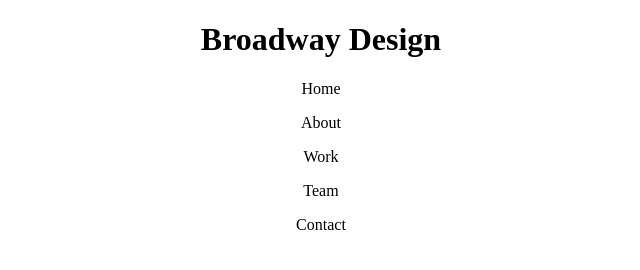
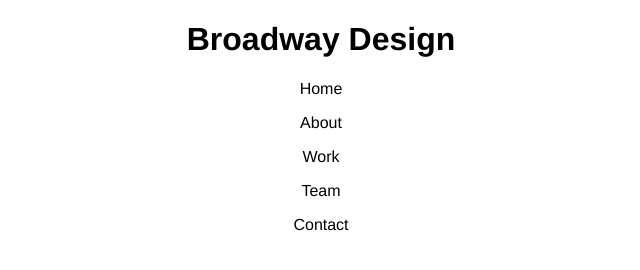
Before and after one commit to lcshzrd/broadway, a plain HTML site: page index.html in a window 1280 px wide. Shown: the whole page, without its empty margins (319-959 px from the left). Drawn offline with Linux system fonts and the light colour scheme.

Commit message:
fixed css link

```diff
--- a/index.html
+++ b/index.html
@@ -2,9 +2,10 @@
 <html>
   <head>
     <title>Broadway Design</title>
-    <link href="resources/style.css" type="text/css" rel="stylesheet">
+      <link href="resources/style.css" type="text/css" rel="stylesheet">
   </head>
   <body>
+    <div>
     <center>
       <h1>Broadway Design</h1>
       <p>Home</p>
@@ -12,6 +13,7 @@
       <p>Work</p>
       <p>Team</p>
       <p>Contact</p>
+    </div>
     </center>
   </body>
 </html>
--- a/resources/style.css
+++ b/resources/style.css
@@ -0,0 +1,3 @@
+body {
+  font-family: Helvetica;
+}
```
